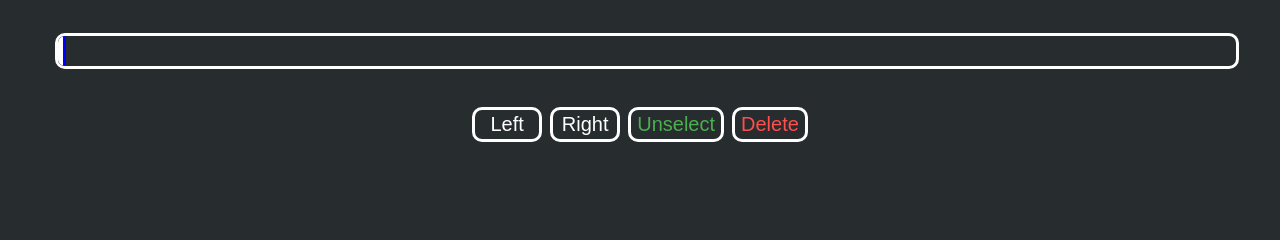
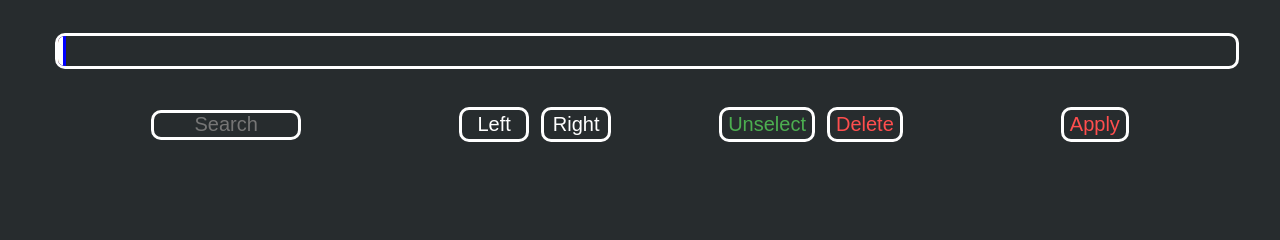
Before and after one commit to Mekala02/e2e-driver, a Flask app: template parts/web_server/templates/data_cleaner.html in a window 1280 px wide. Shown: the part 560-800 px from the top of the page. Run offline with Flask 2, Linux system fonts and the light colour scheme; the template is opened without the code that fills it, so the values that code supplies are empty; some libraries are stand-ins or nearby versions.

```diff
--- a/parts/web_server/static/script/data_clear_track.js
+++ b/parts/web_server/static/script/data_clear_track.js
@@ -34,6 +34,7 @@ class Data_Clear_Track extends Main_Track {
 
     Update_Graph_Display(){
         // this.axis_length = this.graph["Timestamp"].length
+        this.traces = []
         for (let mode of this.outputs["Graph1_Mode"]){
             this.traces.push({
             x: this.graph["Img_Id"],
@@ -44,8 +45,8 @@ class Data_Clear_Track extends Main_Track {
             width: 4
             }})
         }
+        this.Update_Graph_Index()
         // Plotly.react("Graph1", this.traces, this.graph_layout, {displayModeBar: false})
-        this.Update_Graph_Index()
       }
 
       Update_Data_Folder(folder, synchronize=0){
--- a/parts/web_server/static/styles/data_cleaner.css
+++ b/parts/web_server/static/styles/data_cleaner.css
@@ -1,4 +1,4 @@
-#Bottom #Edit #Delete_Button, #Bottom #Edit #Unselect_Button, #Bottom #Edit #Mark_Right_Button, #Bottom #Edit #Mark_Left_Button {
+#Bottom #Edit #Apply_Button, #Bottom #Edit #edit_bottom_right #Delete_Button, #Bottom #Edit #edit_bottom_right #Unselect_Button, #Bottom #Edit #edit_bottom_left #Mark_Right_Button, #Bottom #Edit #edit_bottom_left #Mark_Left_Button, #Bottom #Edit #Search_Box {
   text-align: center;
   height: 40px;
   width: 120px;
@@ -12,7 +12,7 @@
   border-radius: 10px;
 }
 @media (max-width: 1920px) {
-  #Bottom #Edit #Delete_Button, #Bottom #Edit #Unselect_Button, #Bottom #Edit #Mark_Right_Button, #Bottom #Edit #Mark_Left_Button {
+  #Bottom #Edit #Apply_Button, #Bottom #Edit #edit_bottom_right #Delete_Button, #Bottom #Edit #edit_bottom_right #Unselect_Button, #Bottom #Edit #edit_bottom_left #Mark_Right_Button, #Bottom #Edit #edit_bottom_left #Mark_Left_Button, #Bottom #Edit #Search_Box {
     height: 35px;
     width: auto;
     font-size: 20px;
@@ -558,17 +558,39 @@ body, html {
   display: flex;
   padding-top: 30px;
   justify-content: center;
+  align-items: center;
   width: 100%;
 }
-#Bottom #Edit #Mark_Left_Button {
+#Bottom #Edit #Search_Box {
+  height: 30px;
+  width: 150px;
+}
+#Bottom #Edit #Search_Box::-webkit-search-cancel-button {
+  display: none;
+}
+#Bottom #Edit input[type=search i] {
+  outline: none;
+}
+#Bottom #Edit #edit_bottom_left {
+  margin-left: 150px;
+  margin-right: 50px;
+}
+#Bottom #Edit #edit_bottom_left #Mark_Left_Button {
   width: 70px;
 }
-#Bottom #Edit #Mark_Right_Button {
+#Bottom #Edit #edit_bottom_left #Mark_Right_Button {
   width: 70px;
 }
-#Bottom #Edit #Unselect_Button {
+#Bottom #Edit #edit_bottom_right {
+  margin-right: 150px;
+  margin-left: 50px;
+}
+#Bottom #Edit #edit_bottom_right #Unselect_Button {
   color: #4caf50;
 }
-#Bottom #Edit #Delete_Button {
+#Bottom #Edit #edit_bottom_right #Delete_Button {
+  color: #ff4e4e;
+}
+#Bottom #Edit #Apply_Button {
   color: #ff4e4e;
 }/*# sourceMappingURL=data_cleaner.css.map */
--- a/parts/web_server/static/styles/data_cleaner.sass
+++ b/parts/web_server/static/styles/data_cleaner.sass
@@ -155,20 +155,41 @@ body, html
         display: flex
         padding-top: 30px
         justify-content: center
+        align-items: center
         width: 100%
 
-        #Mark_Left_Button
+        #Search_Box
             @extend %Buttons
-            width: 70px
+            height: 30px
+            width: 150px
+        #Search_Box::-webkit-search-cancel-button
+            display: none
 
-        #Mark_Right_Button
-            @extend %Buttons
-            width: 70px
+        input[type="search" i]
+            outline: none
 
-        #Unselect_Button
-            @extend %Buttons
-            color: #4caf50
+        #edit_bottom_left
+            margin-left: 150px
+            margin-right: 50px
+            #Mark_Left_Button
+                @extend %Buttons
+                width: 70px
 
-        #Delete_Button
+            #Mark_Right_Button
+                @extend %Buttons
+                width: 70px
+
+        #edit_bottom_right
+            margin-right: 150px
+            margin-left: 50px
+            #Unselect_Button
+                @extend %Buttons
+                color: #4caf50
+
+            #Delete_Button
+                @extend %Buttons
+                color: #ff4e4e
+
+        #Apply_Button
             @extend %Buttons
             color: #ff4e4e
--- a/parts/web_server/templates/data_cleaner.html
+++ b/parts/web_server/templates/data_cleaner.html
@@ -33,10 +33,16 @@
                 <div id="Bar_Data_Index"></div>
             </div>
             <div id="Edit">
-                <button id="Mark_Left_Button">Left</button>
-                <button id="Mark_Right_Button">Right</button>
-                <button id="Unselect_Button">Unselect</button>
-                <button id="Delete_Button">Delete</button>
+                <input type="search" id="Search_Box" placeholder="Search">
+                <section id="edit_bottom_left">
+                    <button id="Mark_Left_Button">Left</button>
+                    <button id="Mark_Right_Button">Right</button>
+                </section>
+                <section id="edit_bottom_right">
+                    <button id="Unselect_Button">Unselect</button>
+                    <button id="Delete_Button">Delete</button>
+                </section>
+                <button id="Apply_Button">Apply</button>
             </div>
         </section>
 
```
Also changed, not shown: 1 other file.
